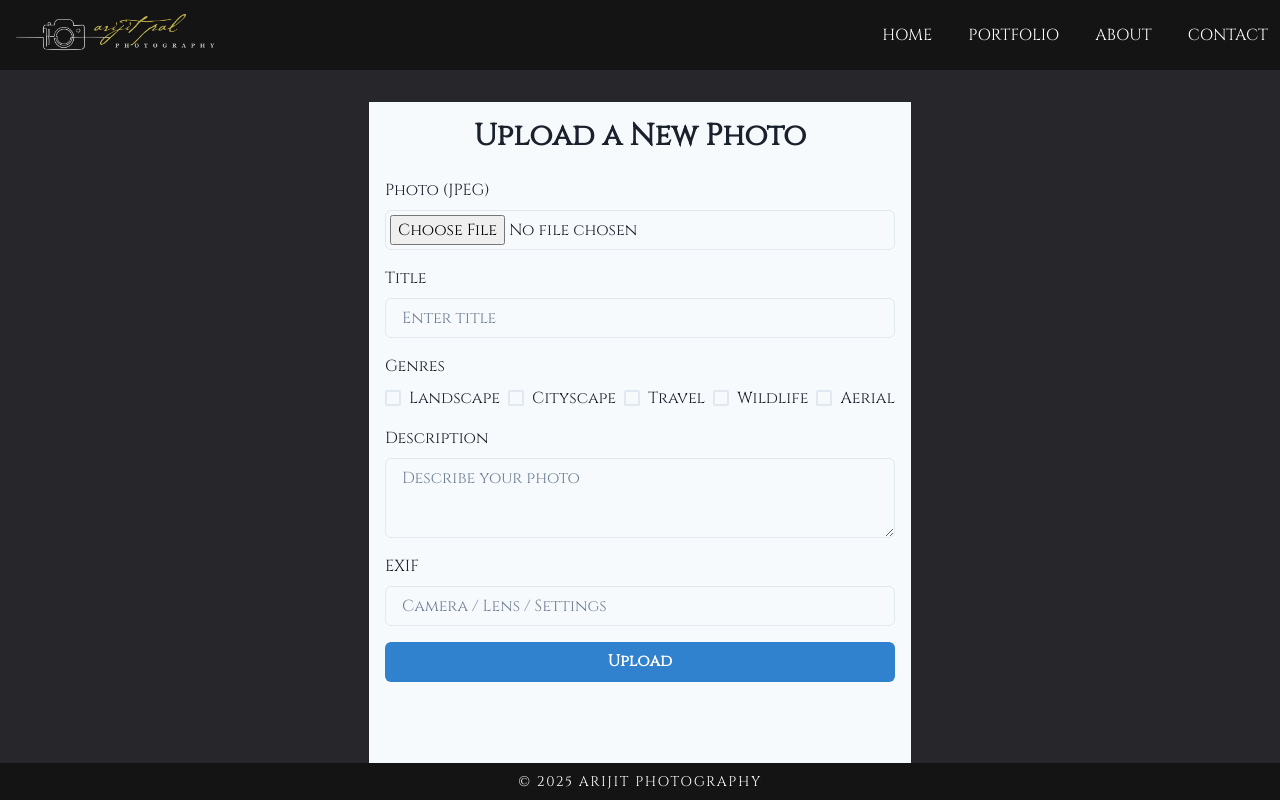
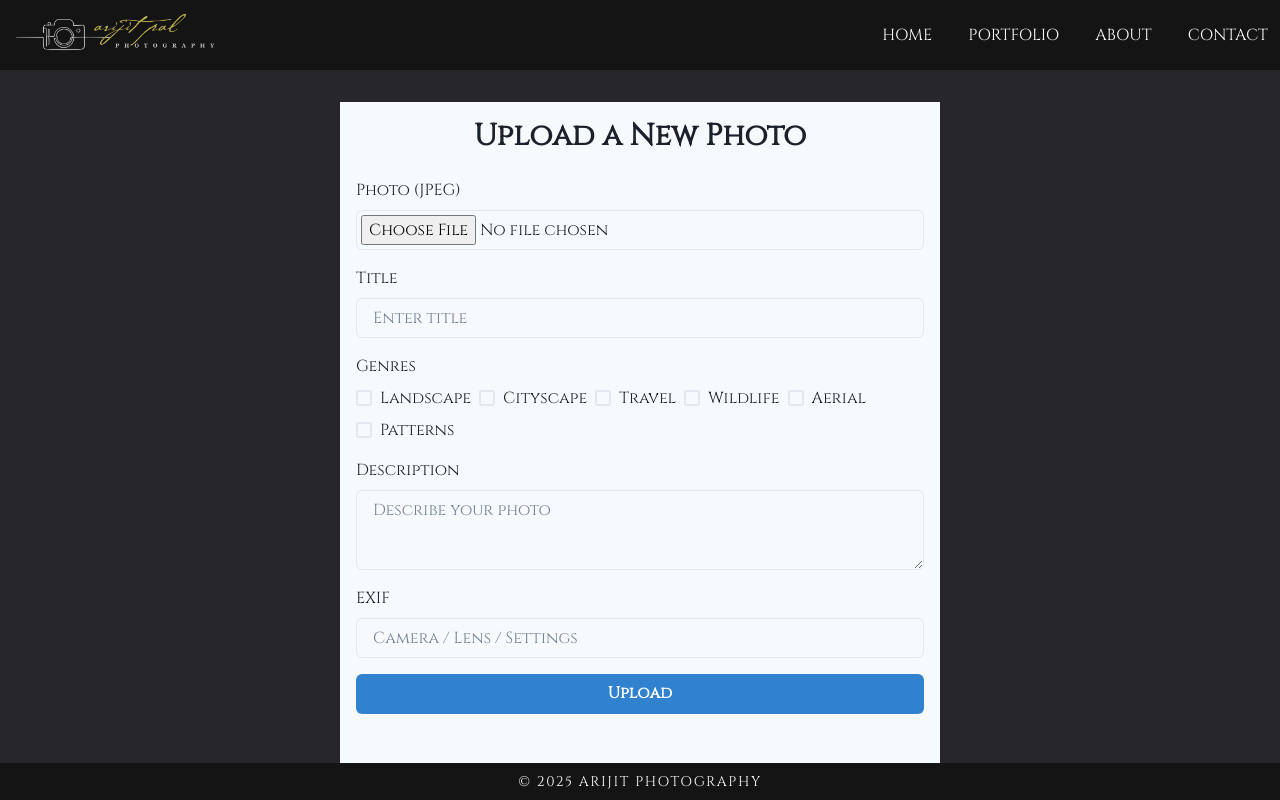
Before and after one commit to arijitdev/arijit-photography-ui, a React (Create React App) app: page /upload in a window 1280 px wide. Built offline with nearby package versions, Linux system fonts and the light colour scheme.

Commit message:
Added patterns genre

```diff
--- a/src/pages/Upload.jsx
+++ b/src/pages/Upload.jsx
@@ -144,6 +144,7 @@ export default function UploadForm() {
                                     <Checkbox value="travel">Travel</Checkbox>
                                     <Checkbox value="wildlife">Wildlife</Checkbox>
                                     <Checkbox value="aerial">Aerial</Checkbox>
+                                    <Checkbox value="patterns">Patterns</Checkbox>
                                 </Stack>
                             </CheckboxGroup>
                         </FormControl>
```
